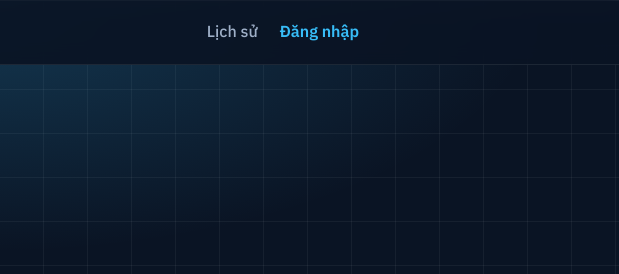
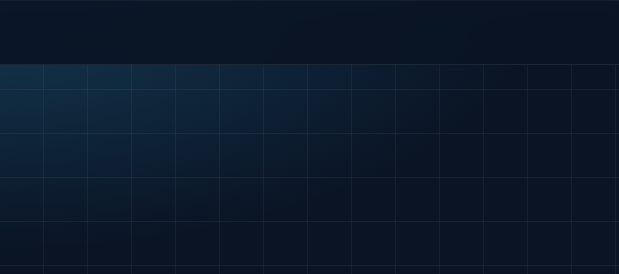
Before and after one commit to thgdoge/AWS-Phishing-Detection, a plain HTML site: page frontend/index.html in a window 1280 px wide. Shown: the top 274 px of the page, 661-1280 px from the left. Drawn offline with Linux system fonts and the light colour scheme.

Commit message:
Add files via upload

```diff
--- a/frontend/css/style.css
+++ b/frontend/css/style.css
@@ -31,10 +31,6 @@ body::before {
 .topbar { position: sticky; top: 0; z-index: 5; background: rgba(7, 13, 24, .72); -webkit-backdrop-filter: blur(10px); backdrop-filter: blur(10px); border-bottom: 1px solid var(--line-soft); }
 .topbar__in { display: flex; align-items: center; justify-content: space-between; height: 64px; }
 .brand { display: flex; align-items: center; gap: 10px; font-weight: 600; font-size: 1.0625rem; color: var(--ink); text-decoration: none; }
-.nav { display: flex; align-items: center; gap: 22px; }
-.nav a { color: var(--muted); text-decoration: none; font-weight: 500; }
-.nav a:hover { color: var(--ink); }
-.nav .nav__cta { color: var(--brand); font-weight: 600; }
 .pill { display: inline-flex; align-items: center; gap: 8px; padding: 4px 12px; border: 1px solid var(--line); border-radius: 999px; font-size: .8125rem; color: var(--muted); }
 .dot { width: 8px; height: 8px; border-radius: 50%; background: #34D399; animation: pulse 2.2s infinite; }
 @keyframes pulse { 0% { box-shadow: 0 0 0 0 rgba(52, 211, 153, .55); } 70% { box-shadow: 0 0 0 8px rgba(52, 211, 153, 0); } 100% { box-shadow: 0 0 0 0 rgba(52, 211, 153, 0); } }
@@ -146,7 +142,6 @@ body::before {
   .result__body { flex-direction: column; align-items: flex-start; }
   .section { padding: 0 18px 20px; }
   .advice { margin: 0 18px 20px; }
-  .nav .nav__hide { display: none; }
 }
 @media (prefers-reduced-motion: reduce) {
   *, *::before, *::after { animation: none !important; transition: none !important; }
@@ -168,9 +163,6 @@ body::before { display: none; }
 
 .topbar { background: rgba(10, 20, 36, .92); border-bottom: 1px solid rgba(255, 255, 255, .08); }
 .brand { color: #fff; }
-.nav a { color: #9FB0C8; }
-.nav a:hover { color: #fff; }
-.topbar .nav__cta { color: #38BDF8; }
 .hero { position: relative; padding: 48px 0 96px; }
 .hero::before {
   content: ""; position: absolute; z-index: -1; top: -64px; bottom: 0; left: 50%; width: 100vw; transform: translateX(-50%);
--- a/frontend/index.html
+++ b/frontend/index.html
@@ -19,10 +19,6 @@
         <svg width="30" height="30" viewBox="0 0 32 32" aria-hidden="true"><path d="M16 3l10 3.6v8.2c0 6.2-4.2 11.4-10 13.2C10.2 26.2 6 21 6 14.8V6.6L16 3z" fill="#0E1726" stroke="#38BDF8" stroke-width="1.6"/><path d="M11.5 15.8l3.2 3.2 6-6.6" fill="none" stroke="#38BDF8" stroke-width="2" stroke-linecap="round" stroke-linejoin="round"/></svg>
         <span>Trust Check</span>
       </a>
-      <nav class="nav" aria-label="Chính">
-        <a href="#" class="nav__hide">Lịch sử</a>
-        <a href="#" class="nav__cta">Đăng nhập</a>
-      </nav>
     </div>
   </header>
 
```
Also changed, not shown: 1 other file.
